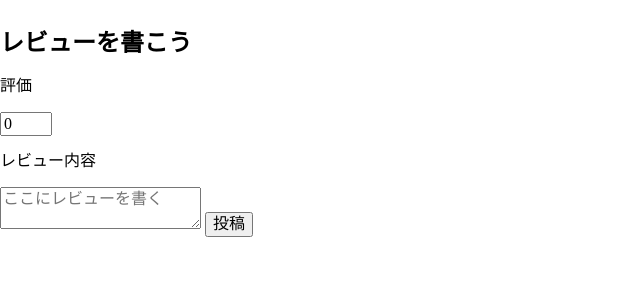
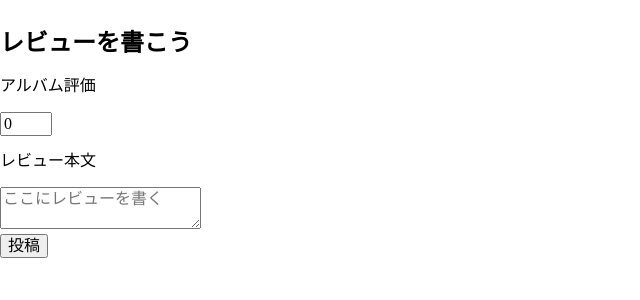
Before and after one commit to KentaroUwabu/review_albums, a Rails app: page /reviews/new in a window 1280 px wide. Shown: the part 80-380 px from the top of the page, without its empty margins (0-640 px from the left). Run offline with Rails 7, Linux system fonts and the light colour scheme; style sheets or scripts are compiled from the project's sources; some libraries are stand-ins or nearby versions.

Commit message:
reviewsのnewページ編集

```diff
--- a/app/views/reviews/new.html.erb
+++ b/app/views/reviews/new.html.erb
@@ -2,10 +2,14 @@
   <div class="main-contents">
     <h2>レビューを書こう</h2>
     <%= form_tag("/reviews") do %>
-      <p>評価</p>
-      <input type="number" name="rate" placeholder="評価" max="5" min="0" value="0">
-      <p>レビュー内容</p>
-      <textarea name="letter" placeholder="ここにレビューを書く"><%= @review.letter %></textarea>
+      <div class="form-section">
+        <p>アルバム評価</p>
+        <input type="number" name="rate" placeholder="評価" max="5" min="0" value="0">
+      </div>
+      <div class="form-section">
+        <p>レビュー本文</p>
+        <textarea name="letter" placeholder="ここにレビューを書く"><%= @review.letter %></textarea>
+      </div>
       <input type="submit" value="投稿">
     <% end %>
   </div>
```
